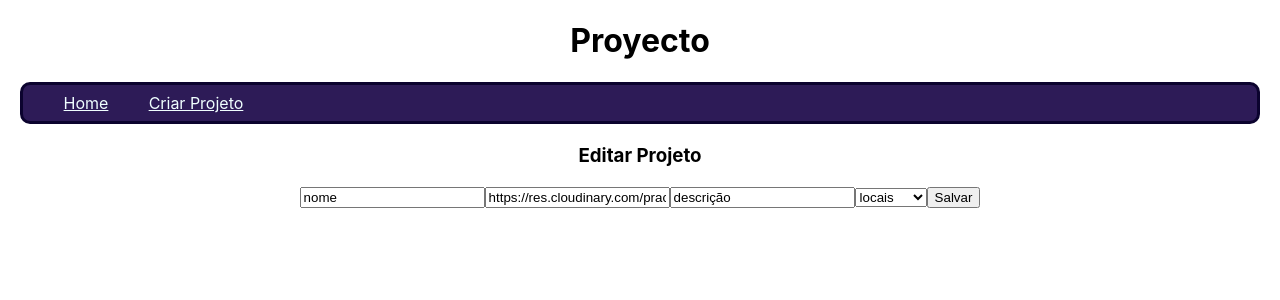
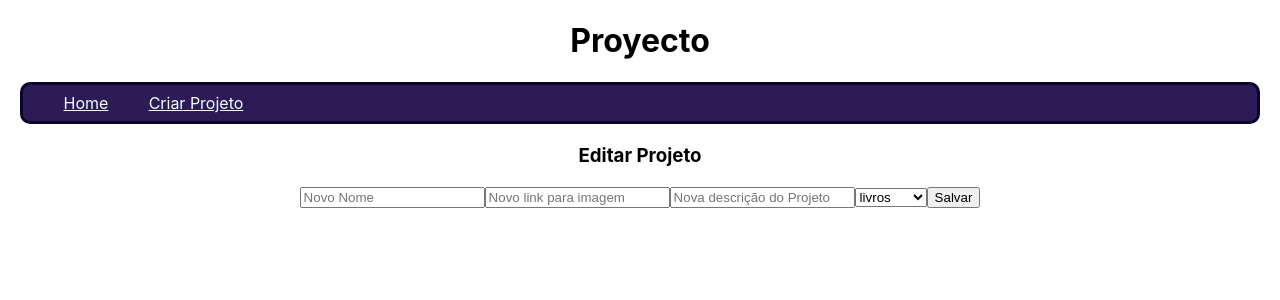
Before and after one commit to douglaslimaxx/proyecto, a React (Create React App) app in the folder frontend/: page /edit/1 in a window 1280 px wide. Shown: the top 300 px of the page. Built offline with nearby package versions, Linux system fonts and the light colour scheme.

Commit message:
refactoring

```diff
--- a/frontend/src/App.js
+++ b/frontend/src/App.js
@@ -5,7 +5,6 @@ import Header from "./components//Header/Header";
 import NavBar from "./components/NavBar/NavBar";
 import Home from "./pages/HomePage/Home";
 import CreatePage from "./pages/CreatePage/CreatePage";
-import Resume from "./pages/ResumePage/Resume";
 import ProjectPage from "./pages/ProjectPage/ProjectPage";
 import ProjectsProvider from "./context/Projects";
 import EditProject from "./pages/EditProject/EditProject";
@@ -20,7 +19,6 @@ function App() {
           <Route exact path="/" component={Home} />
           <Route path="/projects/:id" component={ProjectPage} />
           <Route path="/create" component={CreatePage} />
-          <Route path="/resume" component={Resume} />
           <Route path="/edit/:id" component={EditProject} />
         </Switch>
       </div>
--- a/frontend/src/components/NavBar/NavBar.js
+++ b/frontend/src/components/NavBar/NavBar.js
@@ -7,7 +7,6 @@ function NavBar(props) {
       <div className="buttons">
         <a href="/">Home</a>
         <a href="/create">Criar Projeto</a>
-        {/* <a href="/resume">Relatório</a> */}
       </div>
     </div>
   );
--- a/frontend/src/pages/EditProject/EditProject.js
+++ b/frontend/src/pages/EditProject/EditProject.js
@@ -7,16 +7,11 @@ function EditProject() {
   let { id } = useParams();
   const { projects } = useProjects();
   const project = projects[id];
-  if (project === undefined) {
-    console.log("project is undefined");
-    console.log(projects);
-  }
-  const [name, setName] = useState("nome");
-  const [image, setImage] = useState(
-    "https://res.cloudinary.com/practicaldev/image/fetch/s--FMvdrwFV--/c_imagga_scale,f_auto,fl_progressive,h_420,q_auto,w_1000/https://thepracticaldev.s3.amazonaws.com/i/e9q8v5vtauil8e0g78be.png"
-  );
-  const [description, setDescription] = useState("descrição");
-  const [category, setCategory] = useState("locais");
+
+  const [name, setName] = useState("");
+  const [image, setImage] = useState("");
+  const [description, setDescription] = useState("");
+  const [category, setCategory] = useState("");
   const history = useHistory();
 
   const handleChange = (e) => {
--- a/frontend/src/pages/HomePage/Home.js
+++ b/frontend/src/pages/HomePage/Home.js
@@ -34,7 +34,6 @@ function Home() {
         <option value="locais">locais</option>
         <option value="diversos">diversos</option>
       </select>
-      {/* <div>{projects[0].name}</div> */}
       <div id="container">
         {projects
           .filter((project) =>
```
Also changed, not shown: 1 other file (tests, documents, lock files or other folders).
